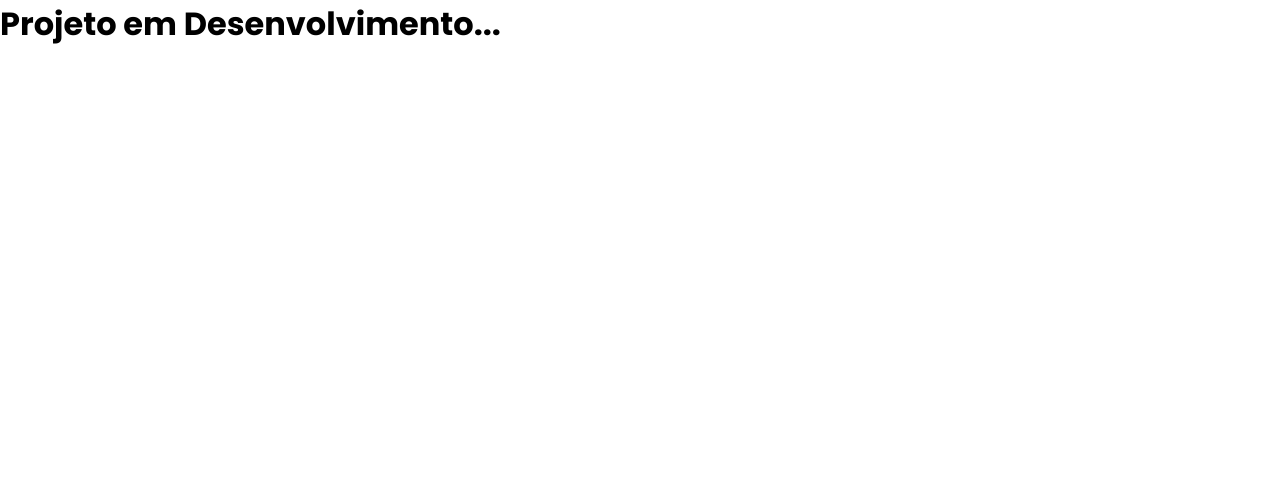
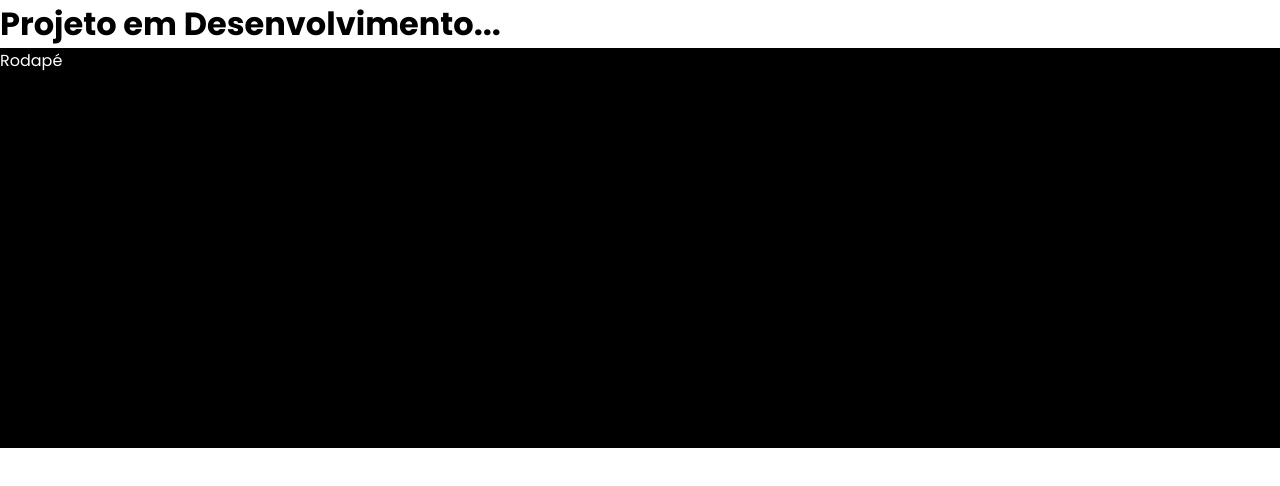
Before and after one commit to EnderJGV/Simple-E-commerce-Template, a plain HTML site: page index.html in a window 1280 px wide. Drawn offline with Linux system fonts and the light colour scheme.

Commit message:
Criação do rodapé

```diff
--- a/index.html
+++ b/index.html
@@ -12,5 +12,6 @@
 <body>
     <h1>Projeto em Desenvolvimento...</h1>
     <script src="main/main.js"></script>
+    <div style="width: 100vw; height: 400px; background-color: black; color: white;">Rodapé</div>
 </body>
 </html>
```
